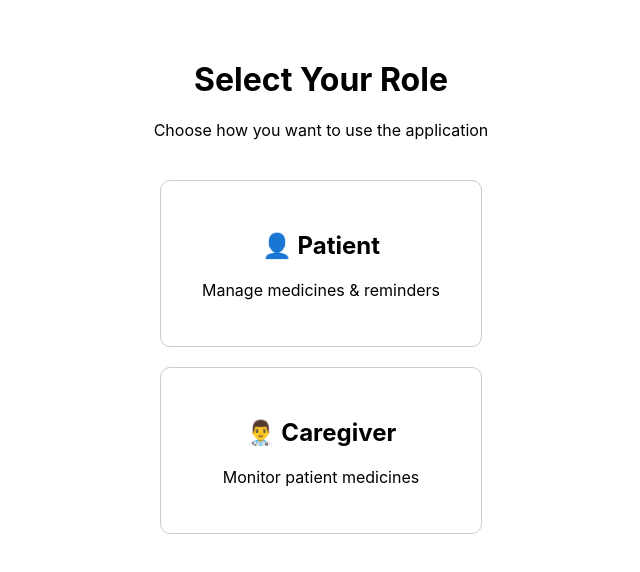
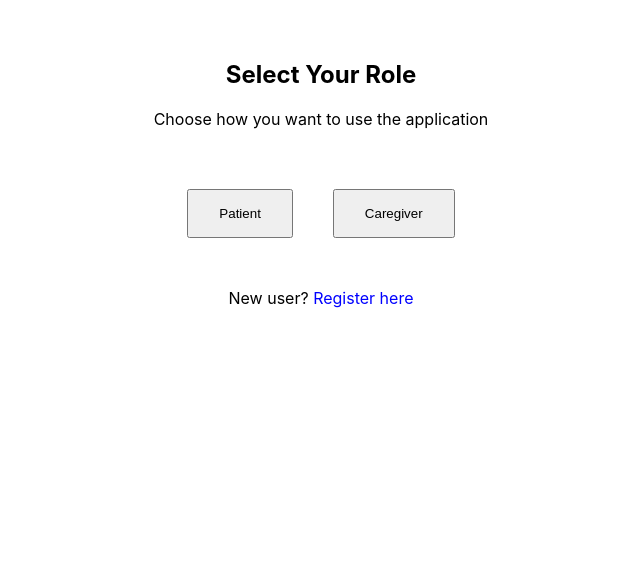
Before and after one commit to harshitha588/smart-medication-frontend, a React (Create React App) app: page / in a window 1280 px wide. Shown: the top 572 px of the page, without its empty margins (319-959 px from the left). Built offline with nearby package versions, Linux system fonts and the light colour scheme.

Commit message:
Connected RoleSelect to login and register

```diff
--- a/package.json
+++ b/package.json
@@ -2,6 +2,7 @@
   "name": "frontend",
   "version": "0.1.0",
   "private": true,
+  "homepage": ".",
   "dependencies": {
     "@testing-library/dom": "^10.4.1",
     "@testing-library/jest-dom": "^6.9.1",
--- a/src/App.js
+++ b/src/App.js
@@ -1,22 +1,15 @@
 import { BrowserRouter as Router, Routes, Route } from "react-router-dom";
-
 import RoleSelect from "./pages/RoleSelect";
-import PatientDashboard from "./pages/PatientDashboard";
-import CaregiverDashboard from "./pages/CaregiverDashboard";
-import ExpiryTracker from "./pages/ExpiryTracker";
-import Reminders from "./pages/Reminders";
-import Result from "./pages/Result";
+import Login from "./pages/Login";
+import Register from "./pages/Register";
 
 function App() {
   return (
     <Router>
       <Routes>
         <Route path="/" element={<RoleSelect />} />
-        <Route path="/patient" element={<PatientDashboard />} />
-        <Route path="/caregiver" element={<CaregiverDashboard />} />
-        <Route path="/expiry" element={<ExpiryTracker />} />
-        <Route path="/reminders" element={<Reminders />} />
-        <Route path="/result" element={<Result />} />
+        <Route path="/login" element={<Login />} />
+        <Route path="/register" element={<Register />} />
       </Routes>
     </Router>
   );
--- a/src/pages/RoleSelect.js
+++ b/src/pages/RoleSelect.js
@@ -3,44 +3,36 @@ import { useNavigate } from "react-router-dom";
 function RoleSelect() {
   const navigate = useNavigate();
 
-  const cardStyle = {
-    width: "260px",
-    padding: "30px",
-    border: "1px solid #ccc",
-    borderRadius: "10px",
-    cursor: "pointer",
-    marginBottom: "20px"
-  };
-
   return (
     <div style={{ textAlign: "center", marginTop: "60px" }}>
-      <h1>Select Your Role</h1>
+      <h2>Select Your Role</h2>
       <p>Choose how you want to use the application</p>
 
-      <div
-        style={{
-          display: "flex",
-          flexDirection: "column",
-          alignItems: "center",
-          marginTop: "40px"
-        }}
-      >
-        <div
-          style={cardStyle}
-          onClick={() => navigate("/patient")}
+      <div style={{ marginTop: "40px" }}>
+        <button
+          style={{ padding: "15px 30px", margin: "20px" }}
+          onClick={() => navigate("/login", { state: { role: "patient" } })}
         >
-          <h2>👤 Patient</h2>
-          <p>Manage medicines & reminders</p>
-        </div>
+          Patient
+        </button>
 
-        <div
-          style={cardStyle}
-          onClick={() => navigate("/caregiver")}
+        <button
+          style={{ padding: "15px 30px", margin: "20px" }}
+          onClick={() => navigate("/login", { state: { role: "caregiver" } })}
         >
-          <h2>👨‍⚕️ Caregiver</h2>
-          <p>Monitor patient medicines</p>
-        </div>
+          Caregiver
+        </button>
       </div>
+
+      <p style={{ marginTop: "30px" }}>
+        New user?{" "}
+        <span
+          style={{ color: "blue", cursor: "pointer" }}
+          onClick={() => navigate("/register")}
+        >
+          Register here
+        </span>
+      </p>
     </div>
   );
 }
```
